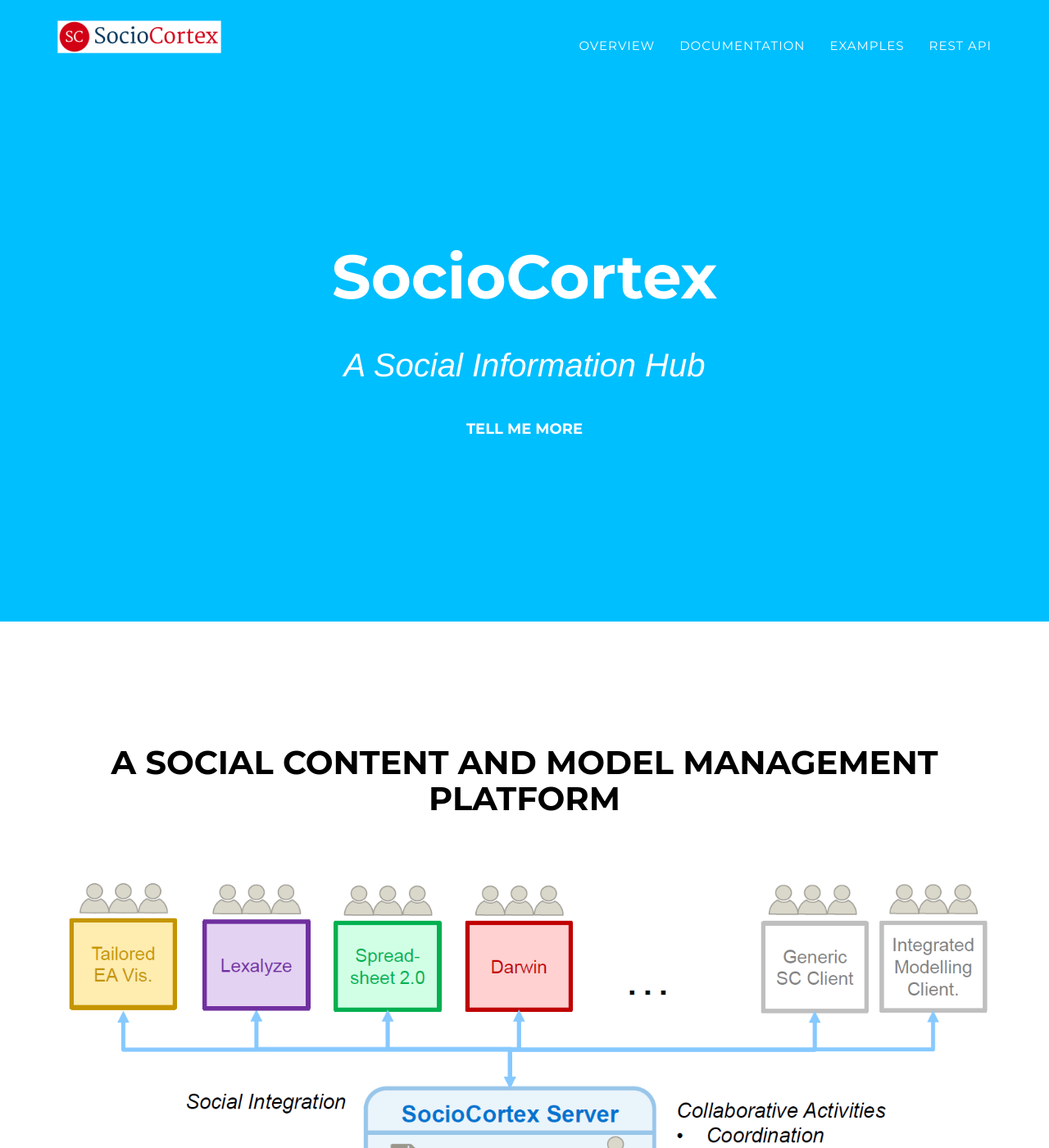
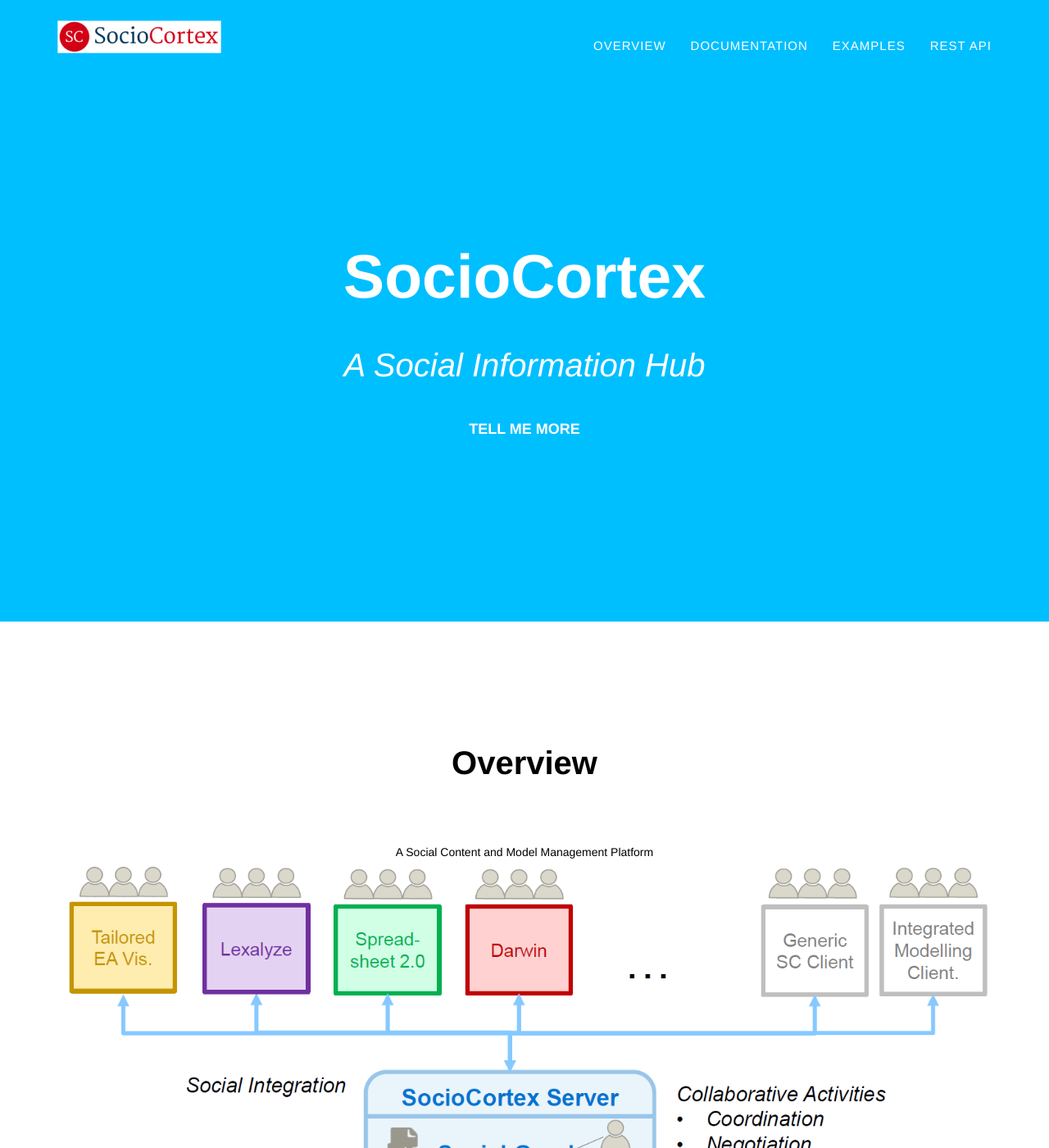
Before and after one commit to manoj5864/sociocortex, a Jekyll site: the page built from index.html, in a window 1280 px wide and 1400 px high. Shown: the whole window at 82% size. Built offline with Jekyll 4.4.1, drawn with Linux system fonts in a browser that asks for light colours; some web fonts are replaced; some of the changed text lies outside the part shown.

Commit message:
overview update

```diff
--- a/_includes/css/agency.css
+++ b/_includes/css/agency.css
@@ -52,7 +52,6 @@
 h4,
 h5,
 h6 {
-    text-transform: uppercase;
     font-family: Montserrat,"Helvetica Neue",Helvetica,Arial,sans-serif;
     font-weight: 700;
 }
--- a/_includes/head.html
+++ b/_includes/head.html
@@ -7,22 +7,6 @@
     <title>{{site.title}}</title>
     <link rel="canonical" href="{{ page.url | replace:'index.html','' | prepend: site.baseurl | prepend: site.url }}">
     <link rel="icon" type="image/png" href="{{ "/img/favicons/sc_logo.png" | prepend: site.baseurl }}">
-
-    <!-- Custom CSS & Bootstrap Core CSS - Uses Bootswatch Flatly Theme: http://bootswatch.com/flatly/ -->
     <link rel="stylesheet" href="{{ "/css/style.css" | prepend: site.baseurl }}">
-
-    <!-- Custom Fonts -->
     <link rel="stylesheet" href="{{ "/css/font-awesome/css/font-awesome.min.css" | prepend: site.baseurl }}">
-    <link href="http://fonts.googleapis.com/css?family=Montserrat:400,700" rel="stylesheet" type="text/css">
-    <link href='http://fonts.googleapis.com/css?family=Kaushan+Script' rel='stylesheet' type='text/css'>
-    <link href="http://fonts.googleapis.com/css?family=Lato:400,700,400italic,700italic" rel="stylesheet" type="text/css">
-    <link href='http://fonts.googleapis.com/css?family=Droid+Serif:400,700,400italic,700italic' rel='stylesheet' type='text/css'>
-    <link href='http://fonts.googleapis.com/css?family=Roboto+Slab:400,100,300,700' rel='stylesheet' type='text/css'>
-
-    <!-- HTML5 Shim and Respond.js IE8 support of HTML5 elements and media queries -->
-    <!-- WARNING: Respond.js doesn't work if you view the page via file:// -->
-    <!--[if lt IE 9]>
-        <script src="https://oss.maxcdn.com/libs/html5shiv/3.7.0/html5shiv.js"></script>
-        <script src="https://oss.maxcdn.com/libs/respond.js/1.4.2/respond.min.js"></script>
-    <![endif]-->
 </head>
--- a/_includes/overview.html
+++ b/_includes/overview.html
@@ -2,13 +2,15 @@
     <div class="container">
         <div class="row">
             <div class="col-lg-12 text-center">
-                <h2 class="section-heading">A Social Content and Model Management Platform</h2>
+                <h2 class="section-heading">Overview</h2>
                 <h3 class="section-subheading text-muted"></h3>
             </div>
         </div>
         <div class="row text-center">
             <div class="col-lg-12">
-                <img class="img-responsive" src={{ "/img/sc_overview.png" | prepend: site.baseurl }} />
+                {% for post in site.categories.overview %}
+                    <div>{{ post.content }}</div>
+                {% endfor %}
             </div>
         </div>
     </div>
--- a/_layouts/landing.html
+++ b/_layouts/landing.html
@@ -8,7 +8,6 @@
 
 {% include header.html %}
 {% include overview.html %}
-{% include about.html %}
 {% include team.html %}
 {% include clients.html %}
 {% include contact.html %}
--- /dev/null
+++ b/_layouts/overview.html
@@ -0,0 +1,6 @@
+---
+layout: overview
+---
+<article class="post-content">
+    {{ content }}
+</article>
```
Also changed, not shown: _posts/overview/2015-10-04-overview.md (+5 -3 lines), _posts/overview/sc_overview.png (deleted), img/sc_layers.png (added).
